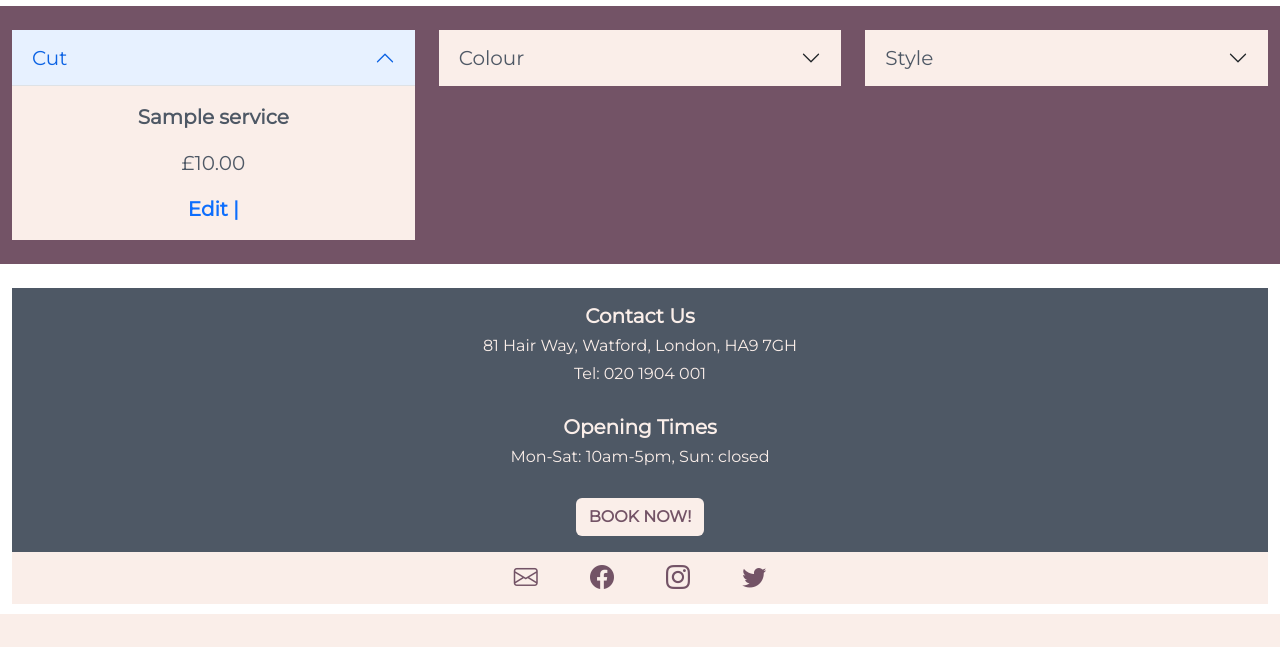
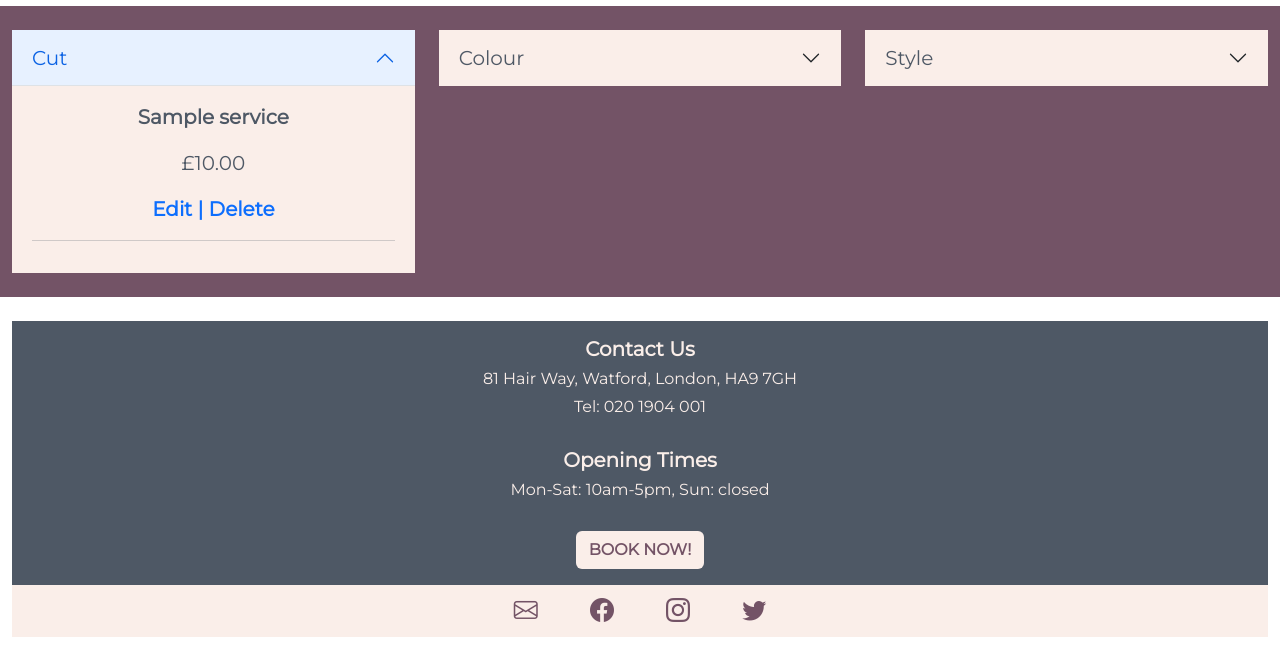
Before and after one commit to JPatel87/locks-of-lush, a Django app: page /services/ in a window 1280 px wide, after a click on "Cut". Shown: the part 336-983 px from the top of the page. Before the commit the page ends 950 px from the top, so only its background shows below. Run offline with Django 3.2, Linux system fonts and the light colour scheme; a user stored in the database is signed in; tables that the repository leaves empty hold one stand-in row (values such as "Sample post").

Commit message:
Update services page with delete links

```diff
--- a/services/templates/services/services.html
+++ b/services/templates/services/services.html
@@ -37,7 +37,8 @@
                                     <p><strong>{{ service.name }}</strong></p>
                                     <p>£{{ service.price }}</p>
                                     {% if user.is_superuser %}
-                                    <a href="edit/{{ service.id }}" class="text-decoration-none"><strong>Edit | </strong></a>
+                                    <a href="edit/{{ service.id }}" class="text-decoration-none edit-delete-link"><strong>Edit | </strong></a>
+                                    <a href="delete/{{ service.id }}" class="text-decoration-none edit-delete-link"><strong> Delete</strong></a><hr>
                                     {% endif %}
                                 {% endfor %}
                             </div>
@@ -59,7 +60,8 @@
                                     <p><strong>{{ service.name }}</strong></p>
                                     <p>£{{ service.price }}</p>
                                     {% if user.is_superuser %}
-                                    <a href="edit/{{ service.id }}" class="text-decoration-none"><strong>Edit | </strong></a>
+                                    <a href="edit/{{ service.id }}" class="text-decoration-none edit-delete-link"><strong>Edit | </strong></a>
+                                    <a href="delete/{{ service.id }}" class="text-decoration-none edit-delete-link"><strong> Delete</strong></a><hr>
                                     {% endif %}
                                 {% endfor %}
                             </div>
@@ -81,7 +83,8 @@
                                     <p><strong>{{ service.name }}</strong></p>
                                     <p>£{{ service.price }}</p>
                                     {% if user.is_superuser %}
-                                    <a href="edit/{{ service.id }}" class="text-decoration-none"><strong>Edit | </strong></a>
+                                    <a href="edit/{{ service.id }}" class="text-decoration-none edit-delete-link"><strong>Edit | </strong></a>
+                                    <a href="delete/{{ service.id }}" class="text-decoration-none edit-delete-link"><strong> Delete</strong></a><hr>
                                     {% endif %}
                                 {% endfor %}
                             </div>
```
